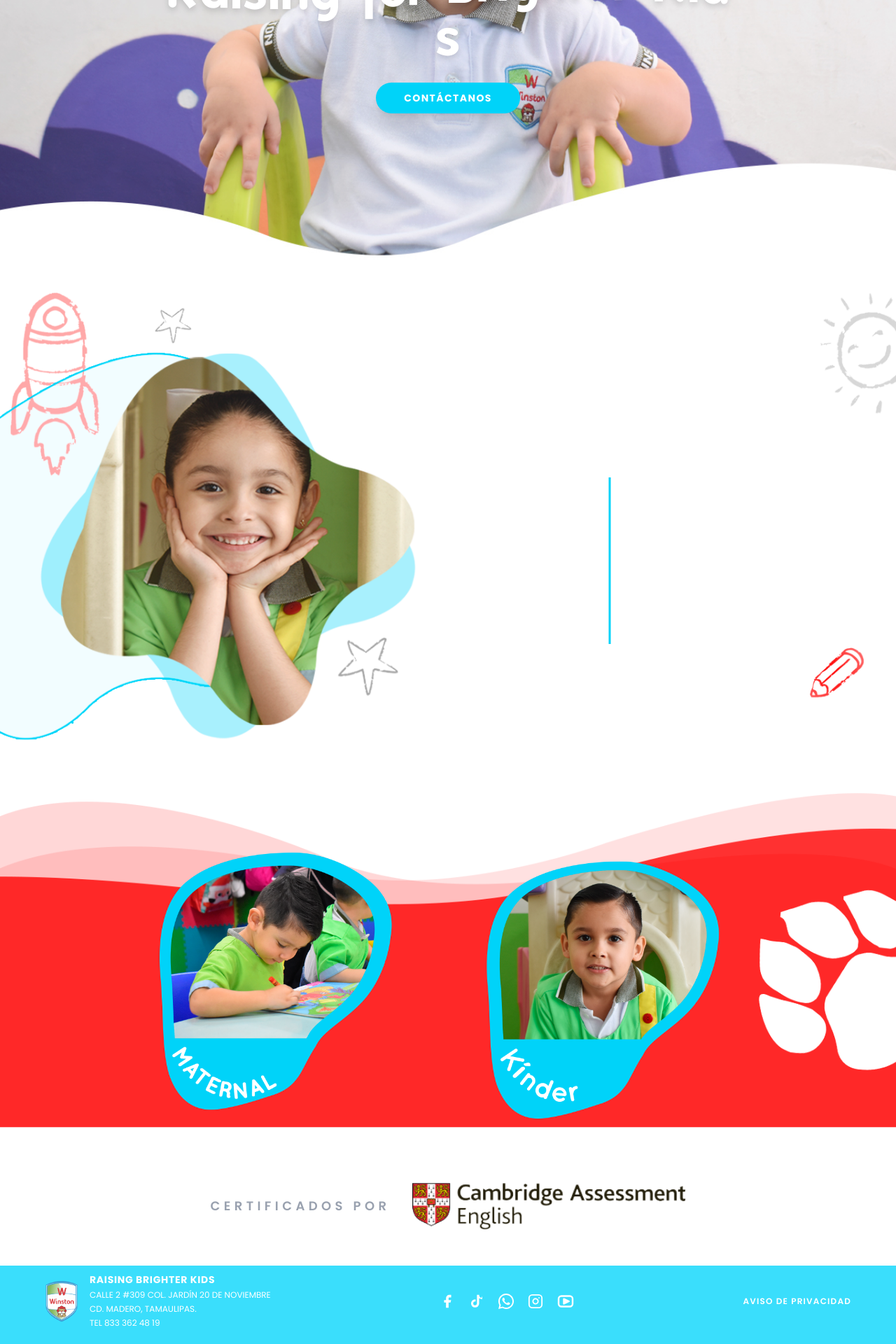
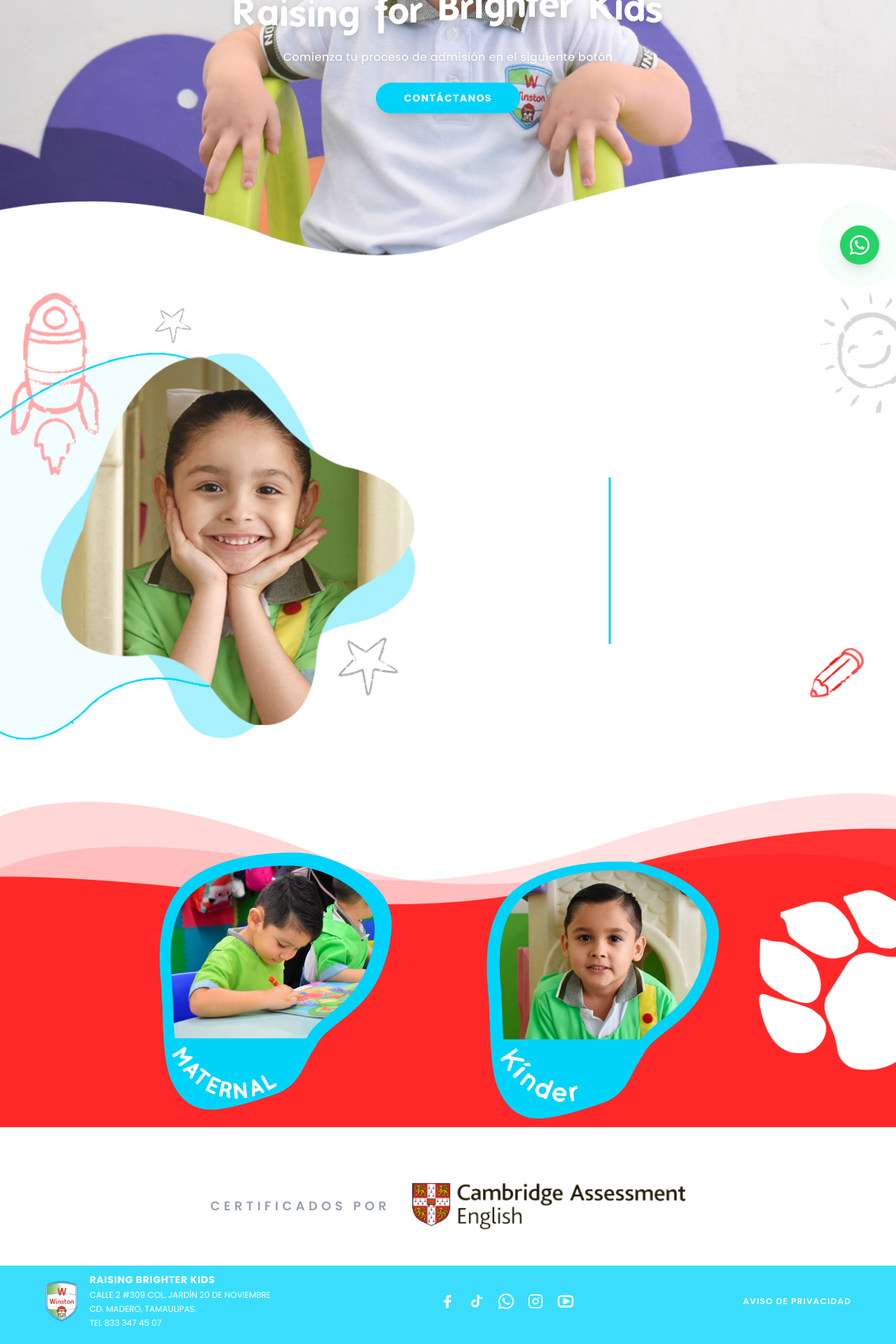
Before and after one commit to Sistemas-cloud/educativo-winston, a Next.js app: page / in a window 1280 px wide. Shown: the part 398-2318 px from the top of the page at 70% size. Built offline with nearby package versions, Linux system fonts and the light colour scheme.

Commit message:
feat: telefono actualizado, boton WhatsApp flotante, hero una linea, texto admision
Made-with: Cursor

```diff
--- a/src/app/components/HeroText.tsx
+++ b/src/app/components/HeroText.tsx
@@ -1,5 +1,9 @@
 // 2026-04-08: Componente cliente para el texto hero con efecto ola letra a letra.
 //             Las letras suben y bajan con delays escalonados creando una animación wave.
+// 2026-04-17: Título corregido para mostrarse siempre en una sola línea en cualquier
+//             dispositivo: se elimina flex-wrap y se usa clamp con escala agresiva basada
+//             en vw para que los 25 caracteres quepan desde 320px hasta pantallas 4K.
+//             Se agrega texto introductorio al proceso de admisión sobre el botón CTA.
 "use client";
 
 import Link from "next/link";
@@ -10,16 +14,20 @@ export default function HeroText() {
   return (
     // 2026-04-13: Ajuste responsive del hero para evitar empalmes con el navbar/logo en móvil.
     <div className="absolute inset-x-0 bottom-[16%] flex flex-col items-center gap-4 px-4 text-center sm:bottom-[20%] md:bottom-[30%] md:gap-6">
-      {/* Título con efecto wave letra a letra */}
-      <h1 className="mx-auto flex max-w-[min(92vw,820px)] flex-wrap justify-center gap-x-[0.03em] leading-[1.05]" aria-label={TEXT}>
+      {/* Título con efecto wave letra a letra.
+          2026-04-17: flex-nowrap (sin flex-wrap) + clamp agresivo para una sola línea.
+          clamp(0.78rem, 4.1vw, 5rem): en 320px → ~13px/char → cabe en ~320px; en 1440px+ → 80px. */}
+      <h1
+        className="mx-auto flex flex-nowrap justify-center gap-x-[0.03em] leading-[1.05] overflow-visible"
+        aria-label={TEXT}
+      >
         {TEXT.split("").map((char, i) => (
           <span
             key={i}
             aria-hidden="true"
-            className="animate-wave inline-block text-[clamp(1.55rem,7.3vw,2.35rem)] font-extrabold text-white drop-shadow-lg md:text-6xl lg:text-7xl"
+            className="animate-wave inline-block text-[clamp(0.78rem,4.1vw,5rem)] font-extrabold text-white drop-shadow-lg"
             style={{
               animationDelay: `${i * 55}ms`,
-              // Los espacios no necesitan animación visible
               minWidth: char === " " ? "0.4em" : undefined,
             }}
           >
@@ -27,6 +35,11 @@ export default function HeroText() {
           </span>
         ))}
       </h1>
+
+      {/* 2026-04-17: Texto introductorio al proceso de admisión. */}
+      <p className="text-[clamp(0.65rem,2vw,1rem)] font-medium tracking-wide text-white/90 drop-shadow">
+        Comienza tu proceso de admisión en el siguiente botón
+      </p>
 
       {/* Botón CTA */}
       <Link
--- /dev/null
+++ b/src/app/components/WhatsAppButton.tsx
@@ -0,0 +1,42 @@
+// 2026-04-17: Botón flotante de WhatsApp con efecto de pulsación constante.
+//             Enlazado al número 8333474507. Se muestra en todas las páginas del sitio
+//             mediante su inclusión en layout.tsx.
+"use client";
+
+export default function WhatsAppButton() {
+  return (
+    <a
+      href="https://wa.me/528333474507"
+      target="_blank"
+      rel="noopener noreferrer"
+      aria-label="Contactar por WhatsApp"
+      className="fixed bottom-6 right-6 z-50 flex h-14 w-14 items-center justify-center"
+    >
+      {/* Anillo exterior de pulsación */}
+      <span
+        className="wa-ping absolute inset-0 rounded-full bg-[#25D366]"
+        aria-hidden="true"
+      />
+      {/* Segundo anillo con delay para efecto continuo */}
+      <span
+        className="wa-ping-delay absolute inset-0 rounded-full bg-[#25D366]"
+        aria-hidden="true"
+      />
+      {/* Círculo verde con icono */}
+      <span className="relative flex h-14 w-14 items-center justify-center rounded-full bg-[#25D366] shadow-lg transition-transform duration-200 hover:scale-110">
+        {/* Icono WhatsApp SVG */}
+        <svg
+          xmlns="http://www.w3.org/2000/svg"
+          viewBox="0 0 24 24"
+          fill="white"
+          width="28"
+          height="28"
+          aria-hidden="true"
+        >
+          <path d="M17.472 14.382c-.297-.149-1.758-.867-2.03-.967-.273-.099-.471-.148-.67.15-.197.297-.767.966-.94 1.164-.173.199-.347.223-.644.075-.297-.15-1.255-.463-2.39-1.475-.883-.788-1.48-1.761-1.653-2.059-.173-.297-.018-.458.13-.606.134-.133.298-.347.446-.52.149-.174.198-.298.298-.497.099-.198.05-.371-.025-.52-.075-.149-.669-1.612-.916-2.207-.242-.579-.487-.5-.669-.51-.173-.008-.371-.01-.57-.01-.198 0-.52.074-.792.372-.272.297-1.04 1.016-1.04 2.479 0 1.462 1.065 2.875 1.213 3.074.149.198 2.096 3.2 5.077 4.487.709.306 1.262.489 1.694.625.712.227 1.36.195 1.871.118.571-.085 1.758-.719 2.006-1.413.248-.694.248-1.289.173-1.413-.074-.124-.272-.198-.57-.347z" />
+          <path d="M12 0C5.373 0 0 5.373 0 12c0 2.127.558 4.122 1.532 5.858L.057 23.995l6.284-1.648A11.945 11.945 0 0 0 12 24c6.627 0 12-5.373 12-12S18.627 0 12 0zm0 21.893a9.877 9.877 0 0 1-5.034-1.376l-.361-.214-3.732.979 1.001-3.625-.235-.373A9.847 9.847 0 0 1 2.107 12C2.107 6.527 6.527 2.107 12 2.107c5.474 0 9.893 4.42 9.893 9.893 0 5.474-4.419 9.893-9.893 9.893z" />
+        </svg>
+      </span>
+    </a>
+  );
+}
--- a/src/app/contacto/page.tsx
+++ b/src/app/contacto/page.tsx
@@ -136,7 +136,8 @@ export default function ContactoPage() {
                   <address className="not-italic leading-relaxed">
                     C. 2 #209, Jardín 20 de Noviembre<br />
                     89440 Cd. Madero, Tamaulipas<br />
-                    Tel. 833 362 48 19
+                    {/* 2026-04-17: Número actualizado. */}
+                    Tel. 833 347 45 07
                   </address>
                 </div>
               </div>
@@ -162,7 +163,8 @@ export default function ContactoPage() {
               <p className="mb-0.5 text-sm font-bold tracking-wider">RAISING BRIGHTER KIDS</p>
               <p>CALLE 2 #309 COL. JARDÍN 20 DE NOVIEMBRE</p>
               <p>CD. MADERO, TAMAULIPAS.</p>
-              <p>TEL 833 362 48 19</p>
+              {/* 2026-04-17: Número telefónico actualizado por el cliente. */}
+              <p>TEL 833 347 45 07</p>
             </div>
           </div>
 
--- a/src/app/globals.css
+++ b/src/app/globals.css
@@ -347,3 +347,26 @@ h1, h2, h3, h4, h5, h6 {
     animation-duration: 0.01ms !important;
   }
 }
+
+/* 2026-04-17: Anillo de pulsación para el botón flotante de WhatsApp.
+   El efecto usa dos anillos con delay para crear una pulsación continua y llamativa. */
+@keyframes waPing {
+  0%   { transform: scale(1);    opacity: 0.65; }
+  70%  { transform: scale(2.2);  opacity: 0; }
+  100% { transform: scale(2.2);  opacity: 0; }
+}
+
+.wa-ping {
+  animation: waPing 2s cubic-bezier(0, 0, 0.2, 1) infinite;
+}
+
+.wa-ping-delay {
+  animation: waPing 2s cubic-bezier(0, 0, 0.2, 1) 0.9s infinite;
+}
+
+@media (prefers-reduced-motion: reduce) {
+  .wa-ping,
+  .wa-ping-delay {
+    animation: none;
+  }
+}
--- a/src/app/kinder/page.tsx
+++ b/src/app/kinder/page.tsx
@@ -277,7 +277,8 @@ export default function KinderPage() {
               <p className="mb-0.5 text-sm font-bold tracking-wider">RAISING BRIGHTER KIDS</p>
               <p>CALLE 2 #309 COL. JARDÍN 20 DE NOVIEMBRE</p>
               <p>CD. MADERO, TAMAULIPAS.</p>
-              <p>TEL 833 362 48 19</p>
+              {/* 2026-04-17: Número telefónico actualizado por el cliente. */}
+              <p>TEL 833 347 45 07</p>
             </div>
           </div>
 
--- a/src/app/layout.tsx
+++ b/src/app/layout.tsx
@@ -1,9 +1,11 @@
 // 2026-04-15: Layout raiz con dos familias tipograficas globales.
 //             Folks Bold se usa para titulos y Poppins para parrafos y texto base.
+// 2026-04-17: Se agrega WhatsAppButton flotante para que aparezca en todas las páginas.
 import type { Metadata } from "next";
 import localFont from "next/font/local";
 import { Poppins } from "next/font/google";
 import "./globals.css";
+import WhatsAppButton from "./components/WhatsAppButton";
 
 const poppins = Poppins({
   variable: "--font-poppins",
@@ -70,7 +72,11 @@ export default function RootLayout({
           dangerouslySetInnerHTML={{ __html: JSON.stringify(speculationRules) }}
         />
       </head>
-      <body className="min-h-full flex flex-col">{children}</body>
+      <body className="min-h-full flex flex-col">
+        {children}
+        {/* 2026-04-17: Botón flotante de WhatsApp presente en todo el sitio. */}
+        <WhatsAppButton />
+      </body>
     </html>
   );
 }
--- a/src/app/maternal/page.tsx
+++ b/src/app/maternal/page.tsx
@@ -295,7 +295,8 @@ export default function MaternalPage() {
               <p className="mb-0.5 text-sm font-bold tracking-wider">RAISING BRIGHTER KIDS</p>
               <p>CALLE 2 #309 COL. JARDÍN 20 DE NOVIEMBRE</p>
               <p>CD. MADERO, TAMAULIPAS.</p>
-              <p>TEL 833 362 48 19</p>
+              {/* 2026-04-17: Número telefónico actualizado por el cliente. */}
+              <p>TEL 833 347 45 07</p>
             </div>
           </div>
 
--- a/src/app/page.tsx
+++ b/src/app/page.tsx
@@ -294,7 +294,8 @@ export default function Home() {
               <p className="mb-0.5 text-sm font-bold tracking-wider">RAISING BRIGHTER KIDS</p>
               <p>CALLE 2 #309 COL. JARDÍN 20 DE NOVIEMBRE</p>
               <p>CD. MADERO, TAMAULIPAS.</p>
-              <p>TEL 833 362 48 19</p>
+              {/* 2026-04-17: Número telefónico actualizado por el cliente. */}
+              <p>TEL 833 347 45 07</p>
             </div>
           </div>
 
--- a/src/app/servicios/page.tsx
+++ b/src/app/servicios/page.tsx
@@ -212,7 +212,8 @@ export default function ServiciosPage() {
               <p className="mb-0.5 text-sm font-bold tracking-wider">RAISING BRIGHTER KIDS</p>
               <p>CALLE 2 #309 COL. JARDÍN 20 DE NOVIEMBRE</p>
               <p>CD. MADERO, TAMAULIPAS.</p>
-              <p>TEL 833 362 48 19</p>
+              {/* 2026-04-17: Número telefónico actualizado por el cliente. */}
+              <p>TEL 833 347 45 07</p>
             </div>
           </div>
 
```
